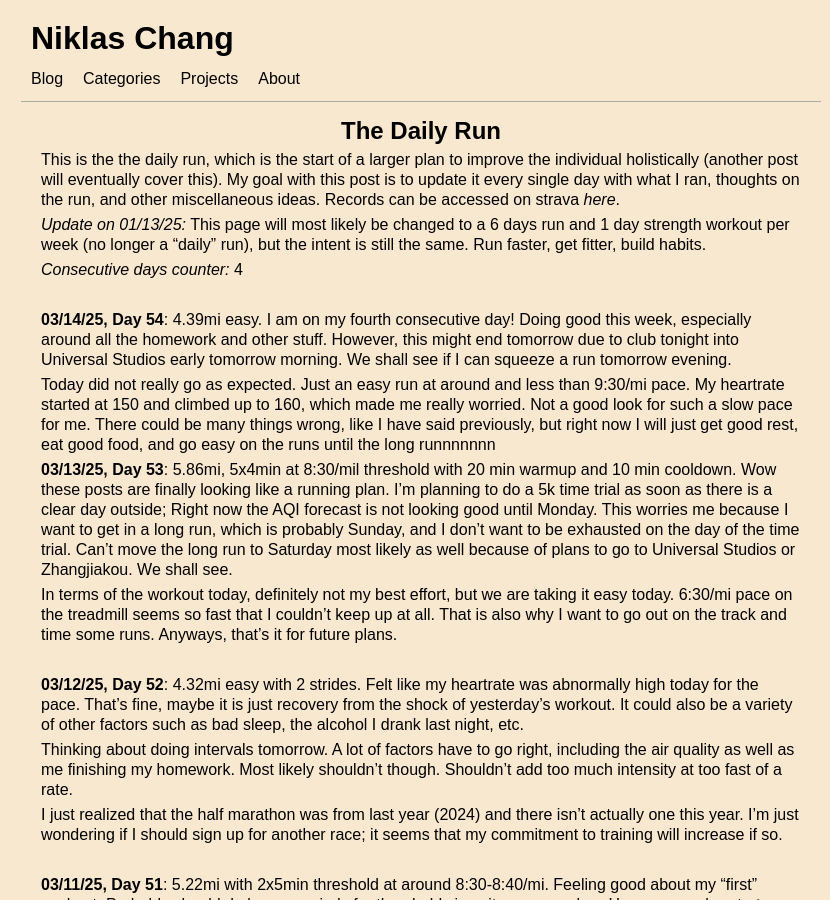
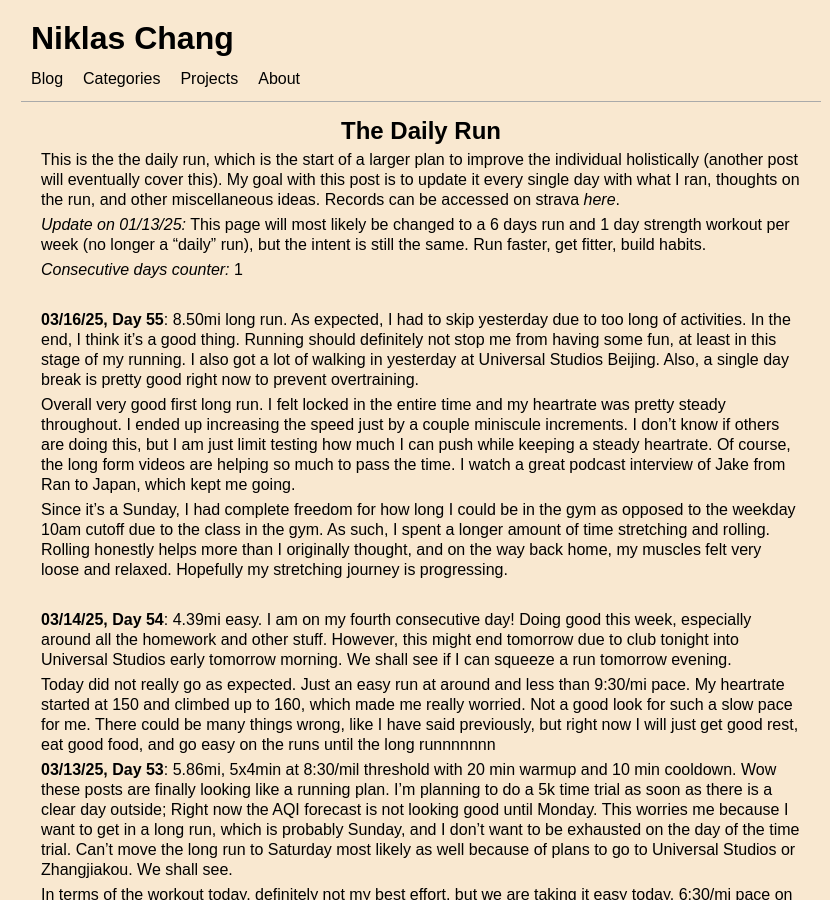
Before and after one commit to Niklichang/niklichang.github.io, a Jekyll site: the page built from _posts/2024-12-02-the-daily-run.md, in a window 1280 px wide and 900 px high. Shown: the whole window, without its empty margins (219-1049 px from the left). Built offline with Jekyll 4.4.1, drawn with Linux system fonts in a browser that asks for light colours; some web fonts are replaced; some of the changed text lies outside the part shown.

Commit message:
rollingg

```diff
--- a/_posts/2024-12-02-the-daily-run.md
+++ b/_posts/2024-12-02-the-daily-run.md
@@ -2,7 +2,7 @@
 layout: post
 title:  "The Daily Run"
 date:   2024-12-02
-last_modified_at: 2025-03-14
+last_modified_at: 2025-03-16
 categories: [Running]
 ---
 
@@ -10,7 +10,15 @@ This is the the daily run, which is the start of a larger plan to improve the in
 
 *Update on 01/13/25:* This page will most likely be changed to a 6 days run and 1 day strength workout per week (no longer a "daily" run), but the intent is still the same. Run faster, get fitter, build habits.
 
-*Consecutive days counter:* 4
+*Consecutive days counter:* 1
+
+<br/>
+
+**03/16/25, Day 55**: 8.50mi long run. As expected, I had to skip yesterday due to too long of activities. In the end, I think it's a good thing. Running should definitely not stop me from having some fun, at least in this stage of my running. I also got a lot of walking in yesterday at Universal Studios Beijing. Also, a single day break is pretty good right now to prevent overtraining.
+
+Overall very good first long run. I felt locked in the entire time and my heartrate was pretty steady throughout. I ended up increasing the speed just by a couple miniscule increments. I don't know if others are doing this, but I am just limit testing how much I can push while keeping a steady heartrate. Of course, the long form videos are helping so much to pass the time. I watch a great podcast interview of Jake from Ran to Japan, which kept me going.
+
+Since it's a Sunday, I had complete freedom for how long I could be in the gym as opposed to the weekday 10am cutoff due to the class in the gym. As such, I spent a longer amount of time stretching and rolling. Rolling honestly helps more than I originally thought, and on the way back home, my muscles felt very loose and relaxed. Hopefully my stretching journey is progressing.
 
 <br/>
 
```
